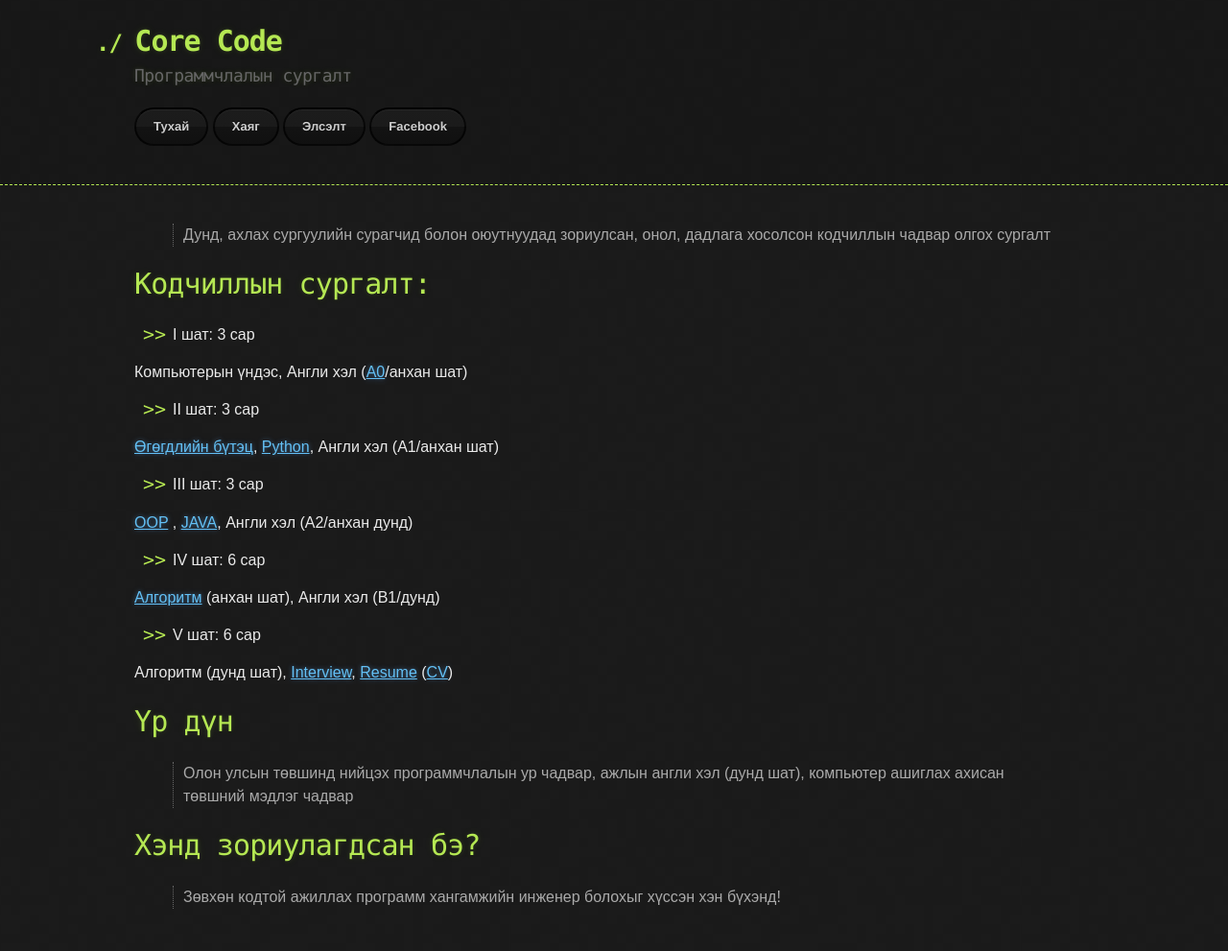
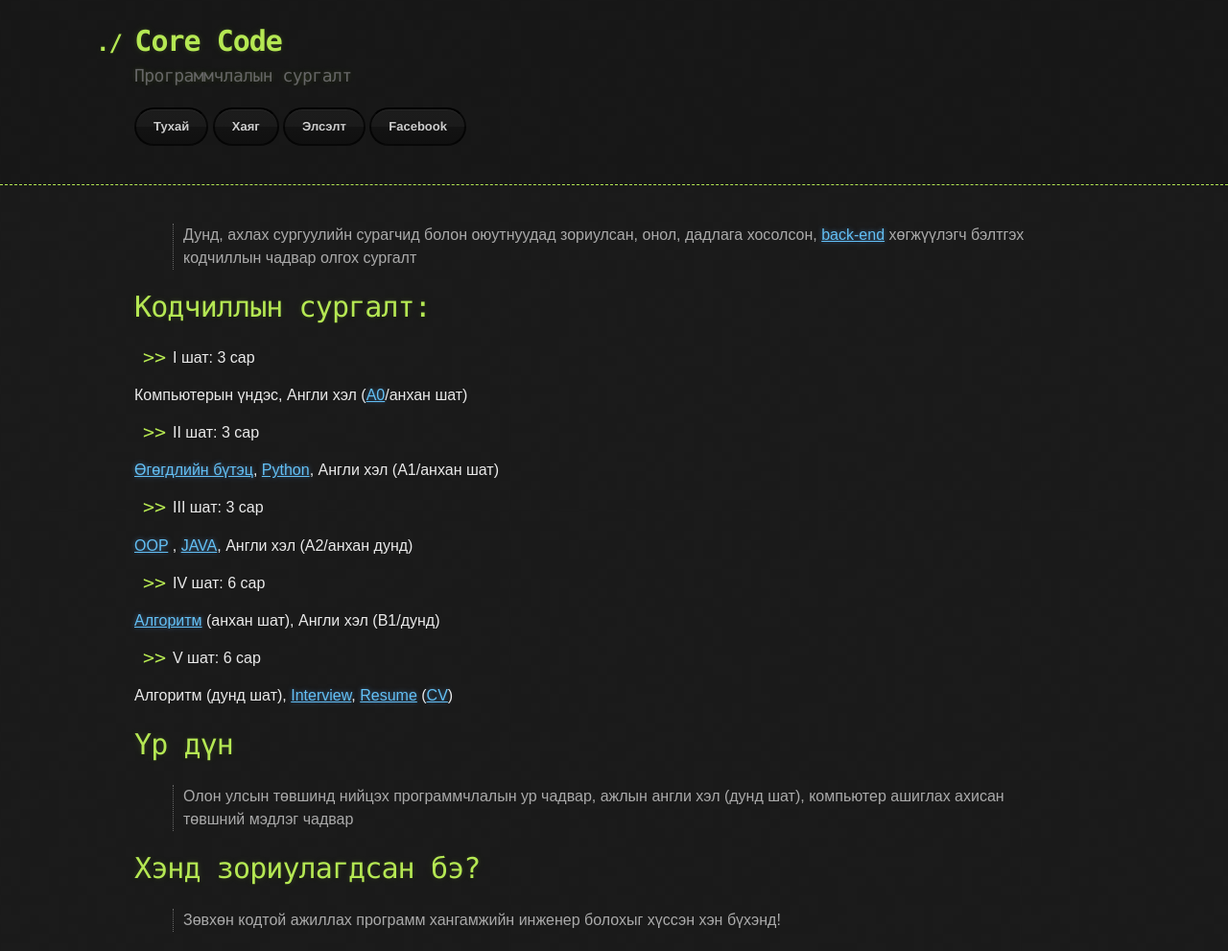
Before and after one commit to ganaatulgaa/corecode, a Jekyll site: the page built from index.md, in a window 1280 px wide. Shown: the whole page at 96% size. Built offline with Jekyll 4.4.1, drawn with Linux system fonts in a browser that asks for light colours; before the commit the page ends 967 px from its top, so only the background shows below that.

Commit message:
Update index.md

```diff
--- a/index.md
+++ b/index.md
@@ -4,7 +4,7 @@ layout: default
 
 
 > Дунд, ахлах сургуулийн сурагчид болон оюутнуудад зориулсан,
-> онол, дадлага хосолсон кодчиллын чадвар олгох сургалт
+> онол, дадлага хосолсон, [back-end](./backend.md) хөгжүүлэгч бэлтгэх кодчиллын чадвар олгох сургалт
 
 
 # Кодчиллын сургалт:
```
